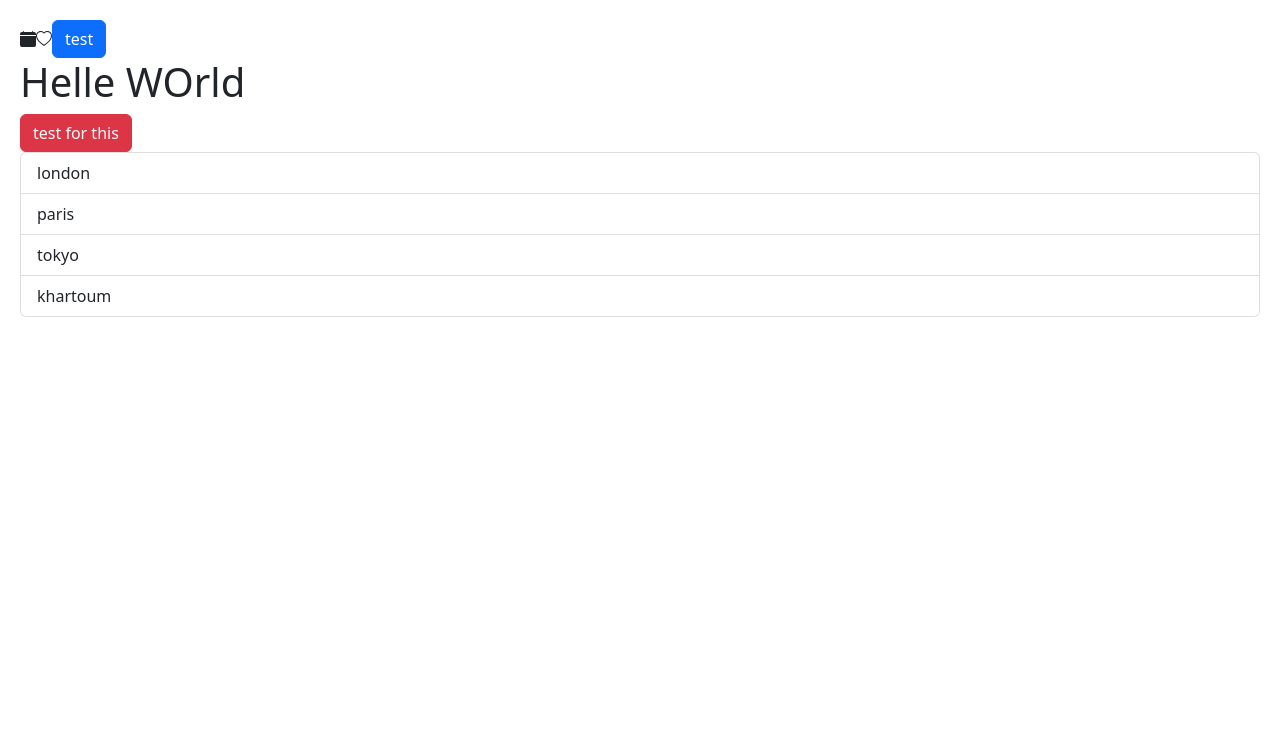
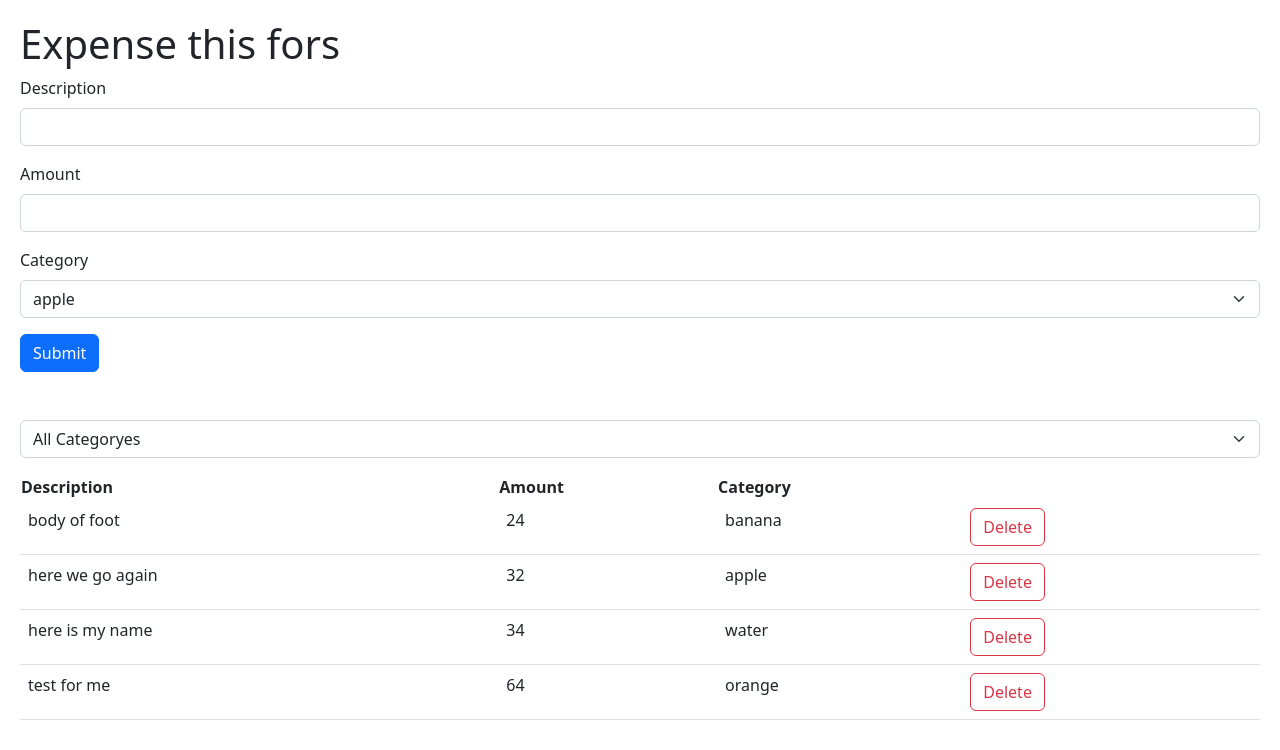
Before and after one commit to TajAlasfiyaa/gamehub, a React (Vite) app: page / in a window 1280 px wide. Shown: the top 750 px of the page. Built offline with nearby package versions, Linux system fonts and the light colour scheme.

Commit message:
creating expense componets and updating package

```diff
--- a/index.html
+++ b/index.html
@@ -4,7 +4,7 @@
     <meta charset="UTF-8" />
     <link rel="icon" type="image/svg+xml" href="/vite.svg" />
     <meta name="viewport" content="width=device-width, initial-scale=1.0" />
-    <title>Vite + React + TS</title>
+    <title>GameHub</title>
   </head>
   <body>
     <div id="root"></div>
--- a/src/App.tsx
+++ b/src/App.tsx
@@ -1,33 +1,9 @@
-import { useState } from "react";
-import Alerts from "./components/Alerts";
-import Button from "./components/Button";
-import { ListGroup } from "./components/ListGroup";
-import { BsFillCalendarFill } from "react-icons/bs";
-import Like from "./components/Like";
+import Expense from "./expense/Expense";
+
 function App() {
-  const [alertvisible, setAlertvisible] = useState(false);
-  const taj = ["london", "paris", "tokyo", "khartoum"];
-  const handleSelectItem = (item: string) => {
-    console.log(item);
-  };
   return (
     <>
-      <BsFillCalendarFill />
-      {alertvisible && (
-        <Alerts
-          handleClose={() => setAlertvisible(false)}
-          message="lorem eplsun"
-          type="secondary"
-          show={false}
-        />
-      )}
-      <Like onClick={() => console.log("clicked")} />
-      <Button onClick={() => setAlertvisible(true)}>test</Button>
-      <ListGroup
-        title="Helle WOrld"
-        data={taj}
-        onSelectItem={handleSelectItem}
-      />
+      <Expense />
     </>
   );
 }
--- /dev/null
+++ b/src/expense/Expense.tsx
@@ -0,0 +1,35 @@
+import React, { useState } from "react";
+import ExpenseList from "./components/ExpenseList";
+import ExpenseFillter from "./components/ExpenseFillter";
+import ExpenseForm from "./components/ExpenseForm";
+
+const Expense = () => {
+  const [expenses, setExpenses] = useState([
+    { description: "body of foot", amount: 24, category: "banana", id: 1 },
+    { description: "here we go again", amount: 32, category: "apple", id: 2 },
+    { description: "here is my name ", amount: 34, category: "water", id: 3 },
+    { description: "test for me ", amount: 64, category: "orange", id: 4 },
+  ]);
+  const [category, setCategory] = useState("");
+  const fillterExpenses = category
+    ? expenses.filter((expense) => expense.category == category)
+    : expenses;
+  return (
+    <>
+      <h1>Expense this fors </h1>
+      <ExpenseForm
+        submition={(date: any) => setExpenses([...expenses, date])}
+      />
+      <br />
+      <ExpenseFillter onChange={(value) => setCategory(value)} />
+      <ExpenseList
+        onDelete={(id) =>
+          setExpenses(expenses.filter((expense) => expense.id !== id))
+        }
+        expenses={fillterExpenses}
+      />
+    </>
+  );
+};
+
+export default Expense;
--- /dev/null
+++ b/src/expense/components/ExpenseFillter.tsx
@@ -0,0 +1,24 @@
+import React, { ChangeEvent } from "react";
+
+interface Props {
+  onChange: (event: string) => void;
+}
+
+const ExpenseFillter = ({ onChange }: Props) => {
+  return (
+    <div className="mb-3">
+      <select
+        className="form-select"
+        aria-label="Default select example"
+        onChange={(event) => onChange(event.target.value)}
+      >
+        <option value="">All Categoryes</option>
+        <option value="apple">apple</option>
+        <option value="banana">banana</option>
+        <option value="orange">orange</option>
+      </select>
+    </div>
+  );
+};
+
+export default ExpenseFillter;
--- /dev/null
+++ b/src/expense/components/ExpenseForm.tsx
@@ -0,0 +1,62 @@
+import { FieldValues, useForm } from "react-hook-form";
+interface Props {
+  submition: (date: any) => void;
+}
+
+const ExpenseForm = ({ submition }: Props) => {
+  const { register, handleSubmit } = useForm();
+  const onSubmit = (date: FieldValues) => {
+    const expense = { ...date, id: Math.round(Math.random() * 1000) };
+    submition(expense);
+  };
+  return (
+    <form className="mb-4" onSubmit={handleSubmit(onSubmit)}>
+      <div className="mb-3">
+        <label htmlFor="description" className="form-label">
+          Description
+        </label>
+        <input
+          {...register("description")}
+          id="description"
+          type="text"
+          className="form-control"
+        />
+      </div>
+
+      <div className="mb-3">
+        <label htmlFor="amount" className="form-label">
+          Amount
+        </label>
+        <input
+          {...register("amount")}
+          id="amount"
+          type="number"
+          className="form-control"
+        />
+      </div>
+
+      <div className="mb-3">
+        <label htmlFor="category" className="form-label">
+          Category
+        </label>
+        <select
+          {...register("category")}
+          id="category"
+          className="form-select"
+          aria-label="Default select example"
+        >
+          <option value="apple">apple</option>
+          <option value="banana">banana</option>
+          <option value="orange">orange</option>
+          <option value="water">water</option>
+        </select>
+      </div>
+
+      <button className="btn btn-primary" type="submit">
+        Submit
+      </button>
+    </form>
+  );
+};
+
+export default ExpenseForm;
--- /dev/null
+++ b/src/expense/components/ExpenseList.tsx
@@ -0,0 +1,45 @@
+import React from "react";
+
+interface expense {
+  description: string;
+  amount: number;
+  category: string;
+  id: number;
+}
+
+interface Props {
+  expenses: expense[];
+  onDelete: (id: number) => void;
+}
+
+const ExpenseList = ({ expenses, onDelete }: Props) => {
+  return (
+    <table className="table">
+      <thead>
+        <th>Description </th>
+        <th>Amount </th>
+        <th>Category</th>
+        <th></th>
+      </thead>
+      <tbody>
+        {expenses.map((expense) => (
+          <tr key={expense.id}>
+            <td>{expense.description}</td>
+            <td>{expense.amount}</td>
+            <td>{expense.category}</td>
+            <td>
+              <button
+                onClick={() => onDelete(expense.id)}
+                className="btn btn-outline-danger"
+              >
+                Delete
+              </button>
+            </td>
+          </tr>
+        ))}
+      </tbody>
+    </table>
+  );
+};
+
+export default ExpenseList;
```
Also changed, not shown: src/components/ExText.tsx (added, +20 -0 lines), src/components/Form.tsx (added, +83 -0 lines), 1 other file (tests, documents, lock files or other folders).
